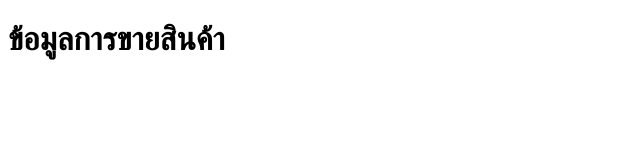
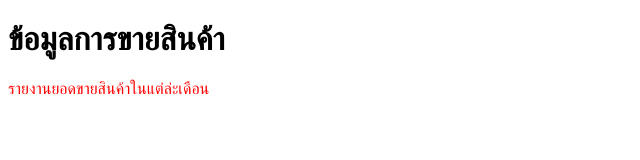
Before and after one commit to Gzero01/github-example, a plain HTML site: page index.html in a window 1280 px wide. Shown: the whole page, without its empty margins (0-640 px from the left). Drawn offline with Linux system fonts and the light colour scheme.

Commit message:
add report sale

```diff
--- a/index.html
+++ b/index.html
@@ -7,5 +7,11 @@
 </head>
 <body>
     <h1>ข้อมูลการขายสินค้า</h1>
+    <p>รายงานยอดขายสินค้าในแต่ล่ะเดือน</p>
+    <style>
+        p{
+            color: red;
+        }
+    </style>
 </body>
 </html>
```
